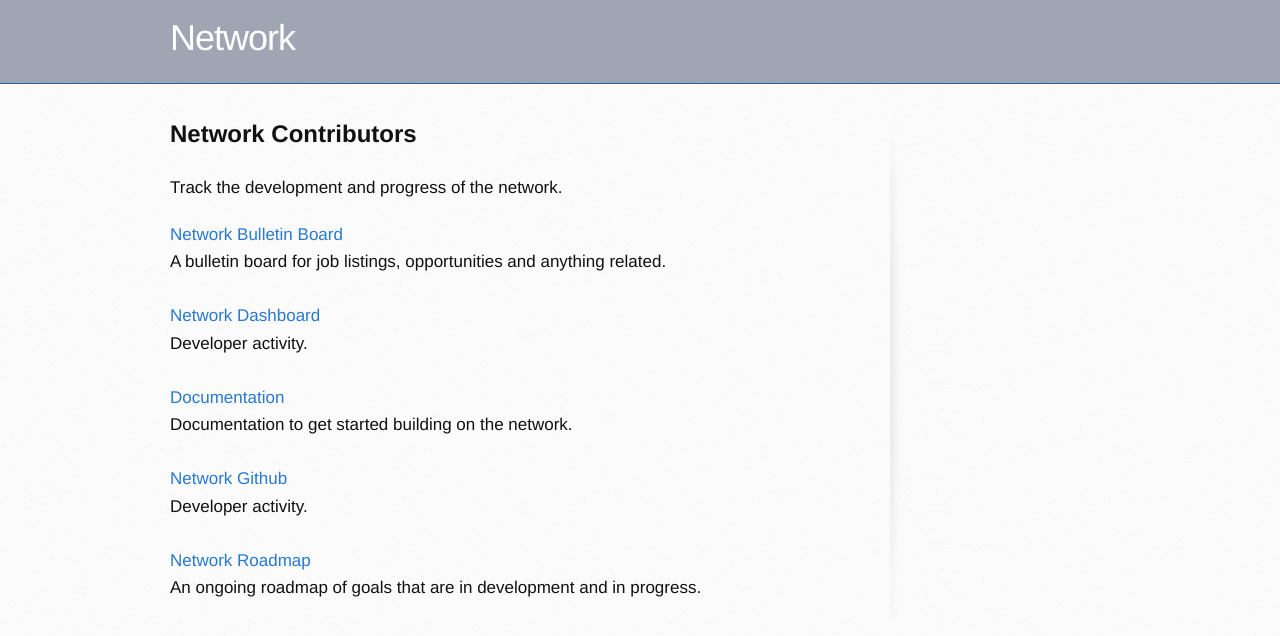
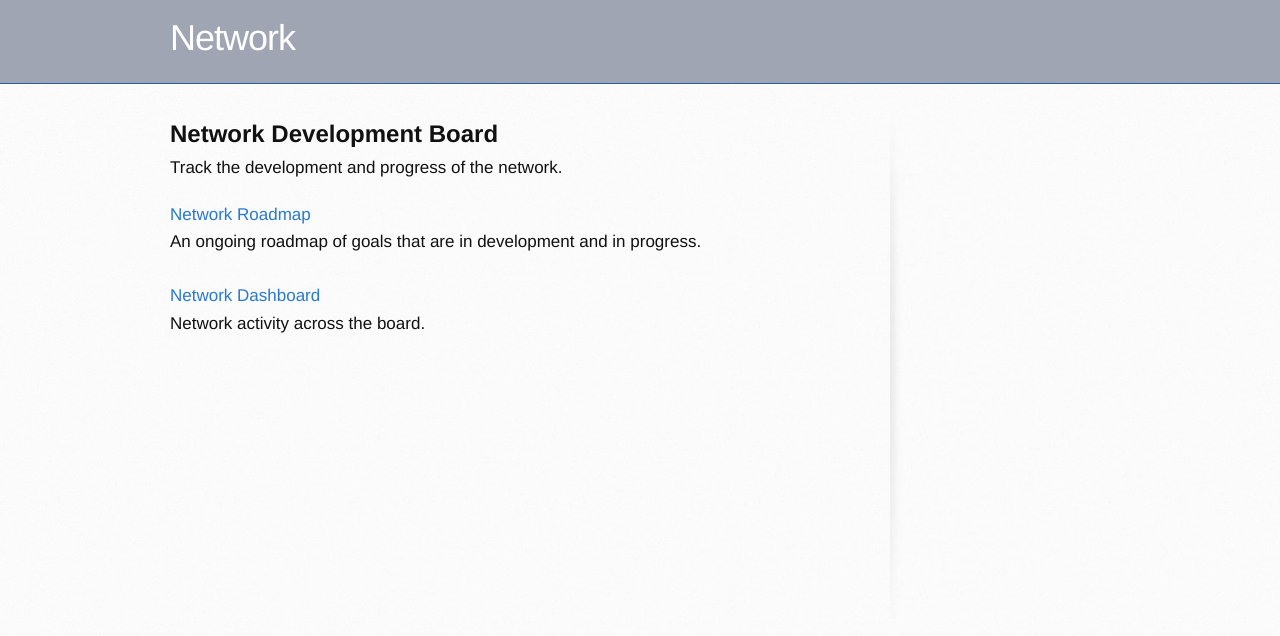
Before and after one commit to networkf/network.github.io, a Jekyll site: the page built from development.md, in a window 1280 px wide. Shown: the top 636 px of the page. Built offline with Jekyll 4.4.1, drawn with Linux system fonts in a browser that asks for light colours; some web fonts are replaced; our own code applies the rules of GitHub Pages for plain Markdown files; the repository's description, which GitHub fills in, is left out.

Commit message:
Update development.md

```diff
--- a/development.md
+++ b/development.md
@@ -5,32 +5,17 @@ layout: default
 <link rel="shortcut icon" type="image/png" href="/favicon.png">
 </head>
 ---
-<b><font size="5">Network Contributors</font></b>
-
+<b><font size="5">Network Development Board</font></b>
+<br>
 Track the development and progress of the network.
 
-<a href="https://networkfund.notion.site/Job-Board-1497e87749b04767b98a75094654ae79" target="_blank">Network Bulletin Board</a>
-<br>
-A bulletin board for job listings, opportunities and anything related.
-<br>
-<br>
-<a href="https://docs.google.com/spreadsheets/d/1D31ZJwDJ6aJOQqklNNa1GS7TpN4oLb_B3UKRc0uCmGU/edit?usp=sharing">Network Dashboard</a>
-<br>
-Developer activity.
-<br>
-<br>
-<a href="https://github.com/networkfund" target="_blank">Documentation</a>
-<br>
-Documentation to get started building on the network.
-<br>
-<br>
-<a href="https://github.com/networkfund" target="_blank">Network Github</a>
-<br>
-Developer activity.
-<br>
-<br>
-<a href="https://networkfund.notion.site/networkfund/roadmap-00c0948c1a3e4fd0b2f6510b5d410ac8" target="_blank">Network Roadmap</a>
+[Network Roadmap](/roadmap)
 <br>
 An ongoing roadmap of goals that are in development and in progress.
 <br>
 <br>
+[Network Dashboard](/dashboard)
+<br>
+Network activity across the board.
+<br>
+<br>
```
